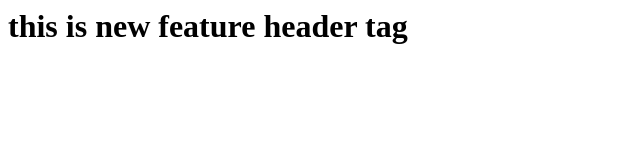
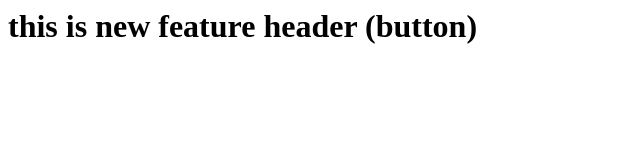
Before and after one commit to Student-Sanjeev/TECHNICIAN-BOOKING-BACKEND, a website: page index.html in a window 1280 px wide. Shown: the whole page, without its empty margins (0-640 px from the left). Drawn offline with Linux system fonts and the light colour scheme.

```diff
--- a/index.html
+++ b/index.html
@@ -1 +1 @@
-<h1>this is new feature header tag</h1>
+<h1>this is new feature header (button)</h1>
```
